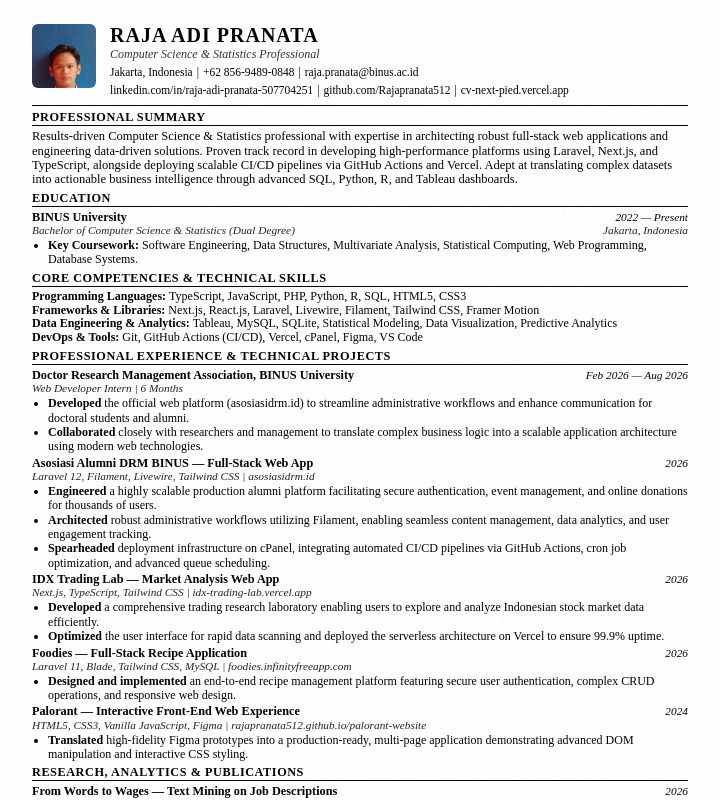
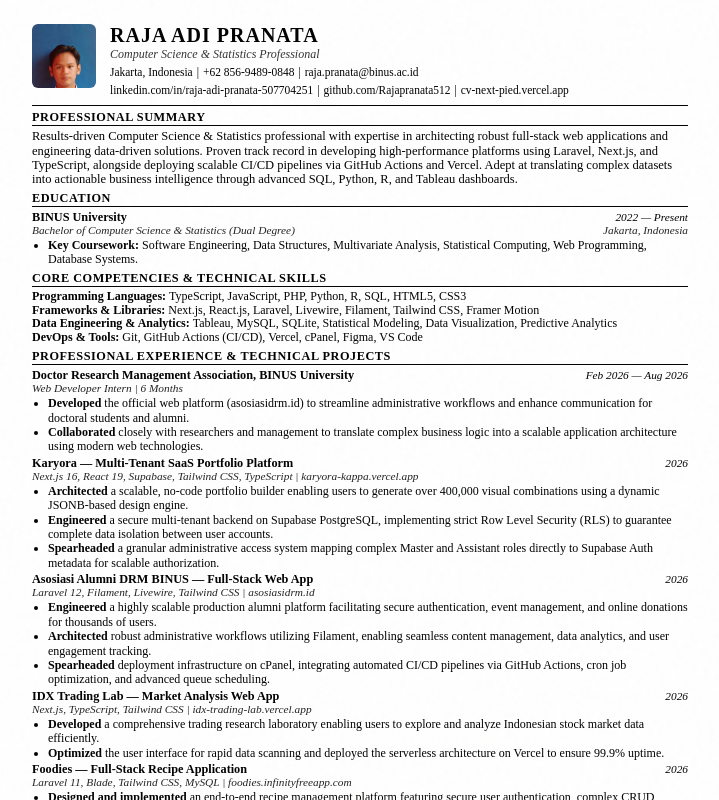
Before and after one commit to Rajapranata512/cv-next, a Next.js app: page /cv/ats in a window 1280 px wide. Shown: the top 800 px of the page, without its empty margins (280-999 px from the left). Built offline with nearby package versions, Linux system fonts and the light colour scheme.

Commit message:
feat: integrate Karyora project to portfolio & ATS CV, fix interactive buttons overlap

```diff
--- a/src/app/cv/ats/page.tsx
+++ b/src/app/cv/ats/page.tsx
@@ -259,6 +259,29 @@ export default function ATSPage() {
           <div className="ats-entry">
             <div className="ats-entry-header">
               <span className="ats-entry-title">
+                Karyora — Multi-Tenant SaaS Portfolio Platform
+              </span>
+              <span className="ats-entry-date">2026</span>
+            </div>
+            <div className="ats-entry-sub">
+              Next.js 16, React 19, Supabase, Tailwind CSS, TypeScript | karyora-kappa.vercel.app
+            </div>
+            <ul className="ats-list">
+              <li>
+                <strong>Architected</strong> a scalable, no-code portfolio builder enabling users to generate over 400,000 visual combinations using a dynamic JSONB-based design engine.
+              </li>
+              <li>
+                <strong>Engineered</strong> a secure multi-tenant backend on Supabase PostgreSQL, implementing strict Row Level Security (RLS) to guarantee complete data isolation between user accounts.
+              </li>
+              <li>
+                <strong>Spearheaded</strong> a granular administrative access system mapping complex Master and Assistant roles directly to Supabase Auth metadata for scalable authorization.
+              </li>
+            </ul>
+          </div>
+
+          <div className="ats-entry">
+            <div className="ats-entry-header">
+              <span className="ats-entry-title">
                 Asosiasi Alumni DRM BINUS — Full-Stack Web App
               </span>
               <span className="ats-entry-date">2026</span>
--- a/src/app/page.tsx
+++ b/src/app/page.tsx
@@ -136,6 +136,44 @@ const chapters: Chapter[] = [
 ];
 
 const projects: Project[] = [
+  {
+    title: "Karyora - Portfolio Design Platform",
+    description: "A multi-tenant, no-code portfolio platform with over 400,000 visual combinations.",
+    link: "https://karyora-kappa.vercel.app",
+    liveLabel: "Live App",
+    image: "https://images.unsplash.com/photo-1542831371-29b0f74f9713?q=80&w=2070&auto=format&fit=crop",
+    tags: ["Next.js 16", "React 19", "Supabase", "Tailwind CSS", "TypeScript"],
+    icon: Globe2,
+    year: "2026",
+    role: "Full-Stack Engineer & Architect",
+    spotlight: "Architected a scalable SaaS platform with strict tenant isolation, a dynamic JSONB-based design engine, and granular assistant administration roles.",
+    metrics: ["Multi-tenant", "No-code engine", "400k+ variations"],
+    narrative: [
+      "Engineered a dynamic design system using Next.js 16, React 19, and Framer Motion, enabling users to generate over 400,000 unique portfolio variations via UI without writing code.",
+      "Architected a secure multi-tenant backend using Supabase PostgreSQL, implementing Row Level Security (RLS) to enforce strict data isolation between user portfolios.",
+      "Developed a granular access control system featuring Master and Assistant Admin consoles with explicit permission boundaries mapped via Supabase Auth metadata."
+    ],
+    mood: {
+      tone: "startup",
+      aura: ["rgba(63, 207, 142, 0.3)", "rgba(20, 158, 202, 0.24)"],
+      sheen: "rgba(255, 255, 255, 0.48)",
+      overlay: ["rgba(0, 0, 0, 0.05)", "rgba(10, 15, 20, 0.82)"],
+      accent: "#3FCF8E",
+      icon: "#149ECA",
+      chipBg: "rgba(63, 207, 142, 0.14)",
+      chipBorder: "rgba(63, 207, 142, 0.34)",
+      auraSpeed: 8.2,
+      hover: { y: -8, rotateX: 2.5, rotateY: -2.5, scale: 1.015 },
+    },
+    cue: {
+      name: "SaaS Engine",
+      motif: [220, 277, 330, 440],
+      waveform: "sine",
+      pan: [-0.2, 0.2],
+      glide: 1.1,
+      q: 1.2,
+    },
+  },
   {
     title: "Asosiasi Alumni DRM",
     description: "Laravel alumni association platform with member flows, content management, analytics, and cPanel deployment.",
@@ -937,7 +975,7 @@ function ProjectReelCard({
         onClick={onOpenDetails}
         onTap={onOpenDetails}
         data-cursor="Details"
-        className="group/media relative block aspect-[16/10] w-full overflow-hidden text-left focus:outline-none focus-visible:ring-2 focus-visible:ring-[var(--project-accent)] focus-visible:ring-offset-2 focus-visible:ring-offset-[#070b12]"
+        className="group/media relative z-30 pointer-events-auto block aspect-[16/10] w-full overflow-hidden text-left focus:outline-none focus-visible:ring-2 focus-visible:ring-[var(--project-accent)] focus-visible:ring-offset-2 focus-visible:ring-offset-[#070b12]"
         aria-label={`Open ${project.title} project details`}
       >
         <Image src={project.image} alt={`${project.title} preview`} fill className="object-cover transition duration-700 group-hover:scale-110" />
@@ -949,8 +987,8 @@ function ProjectReelCard({
           View details
         </span>
       </motion.button>
-      <div className="space-y-4 p-5">
-        <div className="flex items-start justify-between gap-3">
+      <div className="space-y-4 p-5 relative z-30 pointer-events-auto">
+        <div className="flex items-start justify-between gap-3 relative z-30">
           <div>
             <h3 className="font-cinema-display text-2xl text-[#fff5e6]">{project.title}</h3>
             <p className="project-tone-label mt-1 text-[0.62rem] uppercase tracking-[0.18em] text-[#f8eddc]/62">
@@ -962,7 +1000,7 @@ function ProjectReelCard({
             target="_blank"
             rel="noreferrer"
             data-cursor="Visit"
-            className="project-card-visit inline-flex min-h-10 shrink-0 items-center justify-center gap-2 rounded-full border border-white/20 bg-black/25 px-4 text-[0.68rem] font-semibold uppercase tracking-[0.14em] text-[#f8ead4] transition focus:outline-none focus-visible:ring-2 focus-visible:ring-[var(--project-accent)] focus-visible:ring-offset-2 focus-visible:ring-offset-[#070b12]"
+            className="project-card-visit relative z-30 pointer-events-auto inline-flex min-h-10 shrink-0 items-center justify-center gap-2 rounded-full border border-white/20 bg-black/25 px-4 text-[0.68rem] font-semibold uppercase tracking-[0.14em] text-[#f8ead4] transition focus:outline-none focus-visible:ring-2 focus-visible:ring-[var(--project-accent)] focus-visible:ring-offset-2 focus-visible:ring-offset-[#070b12]"
             aria-label={`Visit ${project.title}`}
           >
             {liveLabel} <ExternalLink className="h-3.5 w-3.5" />
@@ -976,13 +1014,13 @@ function ProjectReelCard({
             </span>
           ))}
         </div>
-        <div className="flex flex-wrap items-center gap-3 pt-2">
+        <div className="flex flex-wrap items-center gap-3 pt-2 relative z-30 pointer-events-auto">
           <motion.button
             type="button"
             onClick={onOpenDetails}
             onTap={onOpenDetails}
             data-cursor="Details"
-            className="inline-flex min-h-11 flex-1 items-center justify-center gap-2 rounded-full border border-white/20 bg-white/[0.06] px-4 py-2 text-[0.72rem] font-semibold uppercase tracking-[0.16em] text-[#fff4dd] transition hover:border-white/35 hover:bg-white/10 focus:outline-none focus-visible:ring-2 focus-visible:ring-[var(--project-accent)] focus-visible:ring-offset-2 focus-visible:ring-offset-[#070b12] sm:flex-none"
+            className="relative z-30 pointer-events-auto inline-flex min-h-11 flex-1 items-center justify-center gap-2 rounded-full border border-white/20 bg-white/[0.06] px-4 py-2 text-[0.72rem] font-semibold uppercase tracking-[0.16em] text-[#fff4dd] transition hover:border-white/35 hover:bg-white/10 focus:outline-none focus-visible:ring-2 focus-visible:ring-[var(--project-accent)] focus-visible:ring-offset-2 focus-visible:ring-offset-[#070b12] sm:flex-none"
           >
             Open details <ChevronRight className="h-3.5 w-3.5" />
           </motion.button>
@@ -991,7 +1029,7 @@ function ProjectReelCard({
             target="_blank"
             rel="noreferrer"
             data-cursor="Visit"
-            className="inline-flex min-h-11 flex-1 items-center justify-center gap-2 rounded-full border border-white/15 px-4 py-2 text-[0.72rem] font-semibold uppercase tracking-[0.16em] text-[#f8eddc]/82 transition hover:border-[var(--project-accent-soft)] hover:text-white focus:outline-none focus-visible:ring-2 focus-visible:ring-[var(--project-accent)] focus-visible:ring-offset-2 focus-visible:ring-offset-[#070b12] sm:flex-none"
+            className="relative z-30 pointer-events-auto inline-flex min-h-11 flex-1 items-center justify-center gap-2 rounded-full border border-white/15 px-4 py-2 text-[0.72rem] font-semibold uppercase tracking-[0.16em] text-[#f8eddc]/82 transition hover:border-[var(--project-accent-soft)] hover:text-white focus:outline-none focus-visible:ring-2 focus-visible:ring-[var(--project-accent)] focus-visible:ring-offset-2 focus-visible:ring-offset-[#070b12] sm:flex-none"
           >
             {liveLabel} <ExternalLink className="h-3.5 w-3.5" />
           </a>
@@ -1095,7 +1133,7 @@ function FeaturedProjectSlider({
                 </span>
               ))}
             </div>
-            <div className="mt-6 flex flex-wrap gap-3">
+            <div className="mt-6 flex flex-wrap gap-3 relative z-20 pointer-events-auto">
               <Magnetic>
                 <motion.button
                   type="button"
```
Also changed, not shown: 1 other file (tests, documents, lock files or other folders).
